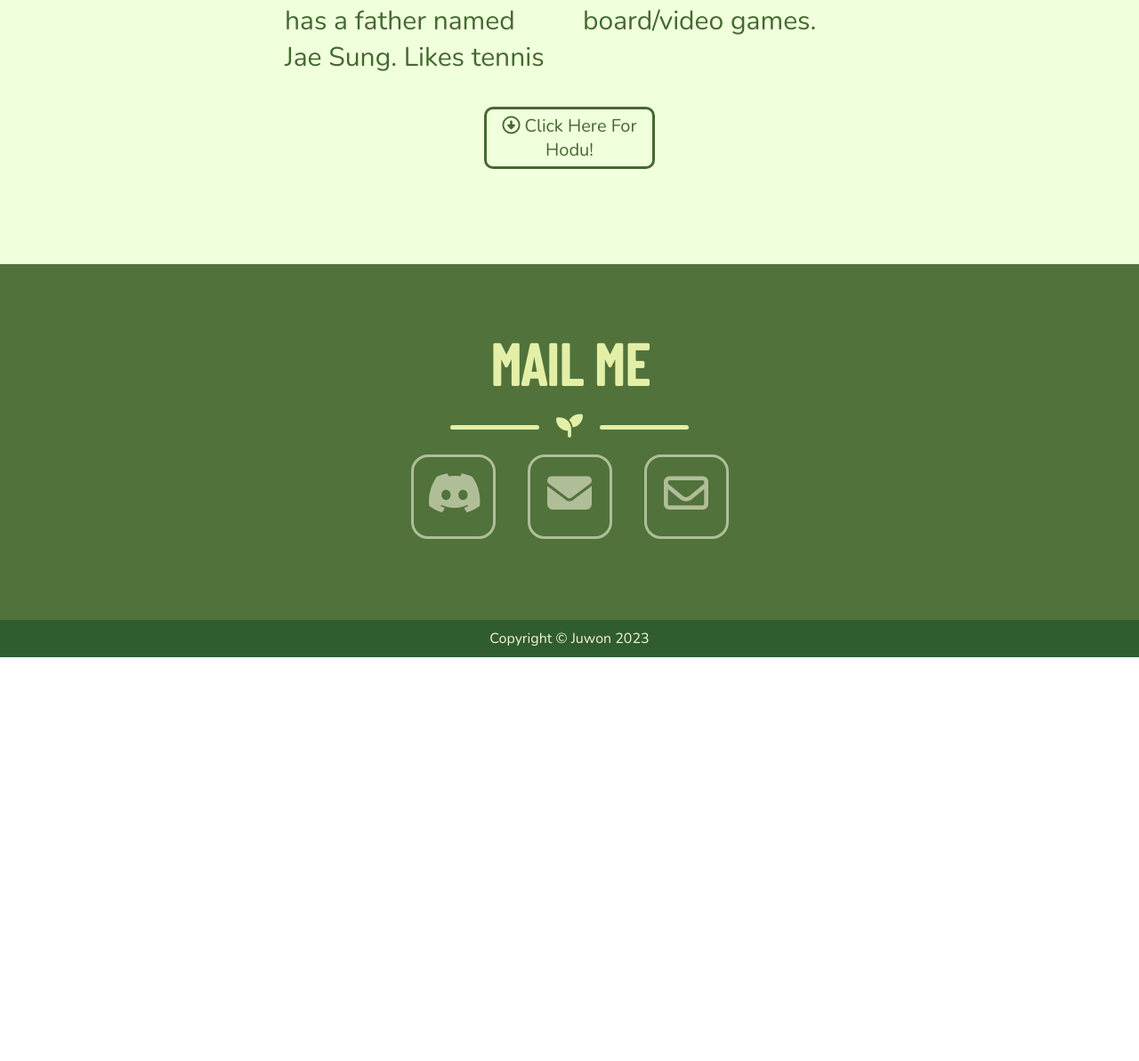
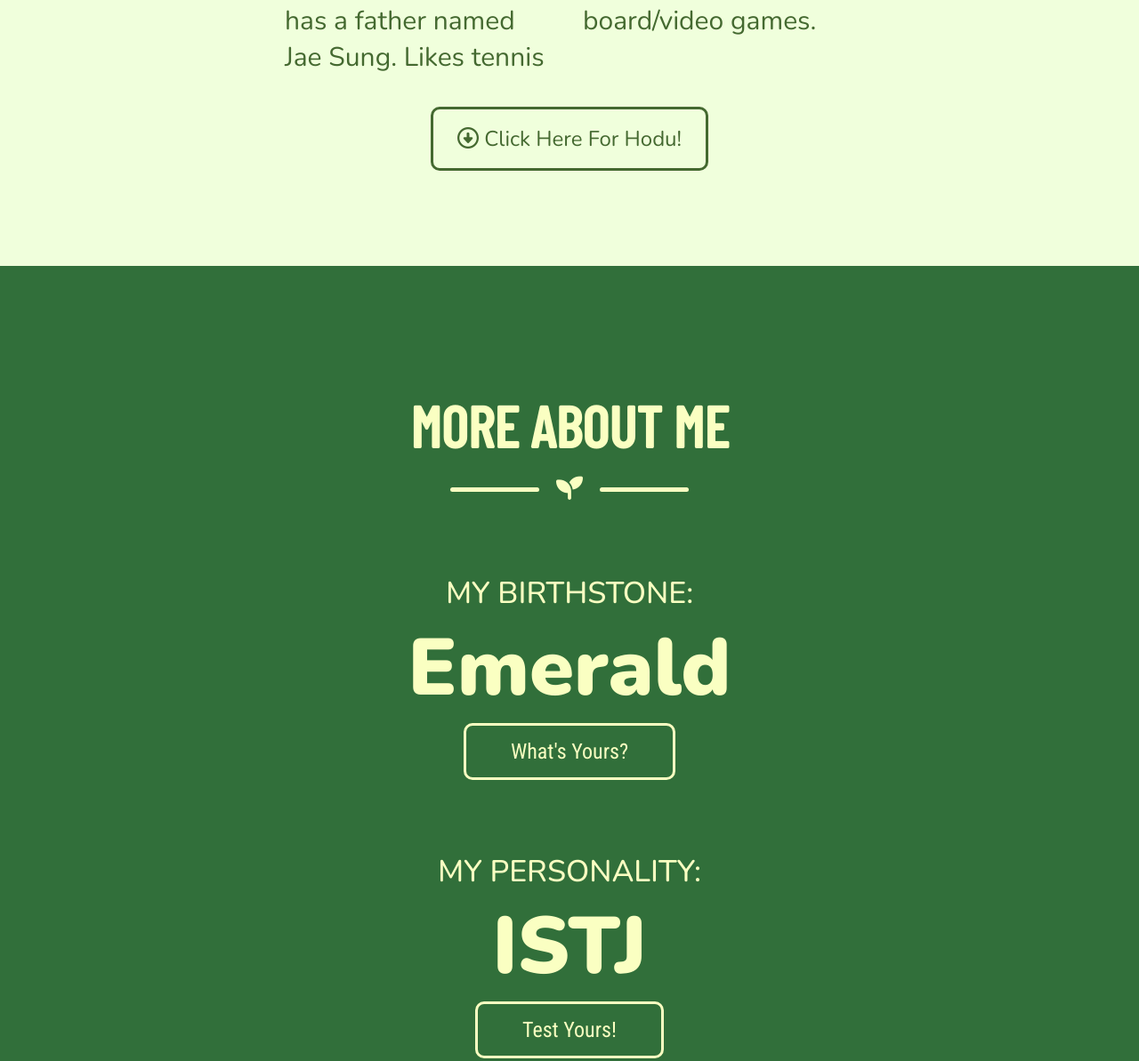
Before and after one commit to zuwonseo/zuwonseo.github.io, a plain HTML site: page index.html in a window 1280 px wide. Shown: the part 2183-3376 px from the top of the page at 89% size. Before the commit the page ends 2922 px from the top, so only its background shows below. Drawn offline with nearby package versions, Linux system fonts and the light colour scheme; a web font is replaced by a local one.

Commit message:
first commit

```diff
--- a/index.html
+++ b/index.html
@@ -3,10 +3,10 @@
 
 <head>
     <meta charset="UTF-8">
-    <title>me</title>
+    <title>Juwon</title>
     <link rel="preconnect" href="https://fonts.googleapis.com">
     <link rel="preconnect" href="https://fonts.gstatic.com" crossorigin>
-    <link href="https://fonts.googleapis.com/css2?family=Barlow+Condensed:ital,wght@0,200;0,300;0,400;0,500;1,200;1,300;1,400;1,500&family=Nunito:ital,wght@0,200;0,300;0,400;0,500;0,600;1,200;1,300;1,400;1,600&display=swap" rel="stylesheet">
+    <link href="https://fonts.googleapis.com/css2?family=Barlow+Condensed:ital,wght@0,200;0,300;0,400;0,500;1,200;1,300;1,400;1,500&family=Nunito:ital,wght@0,200;0,300;0,400;0,500;0,600;0,700;0,800;0,900;0,1000;1,200;1,300;1,400;1,500;1,600;1,700;1,800;1,900;1,1000&family=Roboto+Condensed:ital,wght@0,300;0,400;0,700;1,300;1,400;1,700&display=swap" rel="stylesheet">
     <link rel="stylesheet" href="https://cdnjs.cloudflare.com/ajax/libs/font-awesome/6.2.0/css/all.min.css" integrity="sha512-xh6O/CkQoPOWDdYTDqeRdPCVd1SpvCA9XXcUnZS2FmJNp1coAFzvtCN9BmamE+4aHK8yyUHUSCcJHgXloTyT2A==" crossorigin="anonymous" referrerpolicy="no-referrer" />
     <link rel="stylesheet" href="https://cdnjs.cloudflare.com/ajax/libs/simple-line-icons/2.5.5/css/simple-line-icons.css" integrity="sha512-9Tu/Gu0+bXW+oGrTGJOeNz2RG4MaF52FznXCciXFrXehFTLF6phJnJFNVOU2mmj9FWIXk9ap0H1ocygu1ZTRqg==" crossorigin="anonymous" referrerpolicy="no-referrer" />
     <style>
@@ -21,6 +21,14 @@
 
         }
 
+        button {
+            border: solid;
+            background-color: transparent;
+            border-radius: 10px;
+            font-size: 24px;
+            transition: 0.3s;
+        }
+
         h1 {
             font-family: 'barlow condensed';
             text-transform: uppercase;
@@ -29,7 +37,8 @@
 
         .seperator {
             text-align: center;
-            color: rgb(81, 111, 24)
+            color: rgb(81, 111, 24);
+            margin: 17px 0px;
         }
 
         .seperator hr {
@@ -202,17 +211,11 @@
         #contact button {
             width: 30%;
             height: 64px;
-            border: solid;
-            background-color: transparent;
-            border-radius: 8px;
             color: #dde8c8;
             font-family: 'nunito';
-            font-size: 24px;
-            transition: 0.3s;
         }
 
         #contact button:hover {
-            border: black;
             background-color: #dde8c8;
             color: #2e5a29;
             width: 32%;
@@ -247,24 +250,16 @@
         }
 
         #about button {
-            width: 15%;
-            height: 70px;
             margin: 35px 0px;
-            border-radius: 10px;
-            background-color: #f0ffdc;
-            border: solid;
-            font-size: 20px;
             font-family: 'nunito';
             color: #446930;
-            transition: 0.3s;
+            padding: 17px 27px;
         }
 
         #about button:hover {
-            border: solid;
-            width: 16%;
-            height: 80px;
             color: #f0ffdc;
             background-color: #446930;
+            padding: 20px 30px;
         }
 
         #center {
@@ -311,7 +306,7 @@
             border: solid;
             color: rgba(245, 245, 220, 0.58);
             transition: 0.2s;
-/*            margin: auto 35px;*/
+            /*            margin: auto 35px;*/
             padding: 12px;
             width: 95px;
             height: 95px;
@@ -321,7 +316,7 @@
 
         #mail li {
             display: inline-block;
-/*            border: solid;*/
+            /*            border: solid;*/
             margin: 0px 16px;
         }
 
@@ -331,10 +326,54 @@
             background-color: beige;
             color: #51723b;
         }
-        #mail i.fa-discord{
+
+        #mail i.fa-discord {
             position: relative;
             right:
         }
+
+        #more {
+            background-color: #316f3a;
+            padding: 72px 0px;
+            color: #faffc2;
+            text-align: center;
+            padding: 140px;
+        }
+
+        #more i {
+            color: #faffc2;
+        }
+
+        #more hr {
+            background-color: #faffc2;
+        }
+
+        #more h1:not(h1:first-of-type) {
+            font-family: 'nunito';
+            font-weight: 500;
+            font-size: 34px;
+            margin-top: 80px;
+        }
+
+        #more h2 {
+            font-family: 'nunito';
+            font-size: 90px;
+            text-transform: capitalize;
+            font-weight: 900;
+        }
+
+        #more button {
+            font-family: 'roboto condensed';
+            color: #faffc2;
+            padding: 15px 50px;
+        }
+
+        #more button:hover {
+            padding: 20px 55px;
+            background-color: #faffc2;
+            color: #316f3a
+        }
+
     </style>
 </head>
 
@@ -391,6 +430,41 @@
             <a href="images/hodu%20star%20u.jpg" alt="" download><button><i class="fa-regular fa-circle-down"></i> Click Here For Hodu!</button></a>
         </div>
     </section>
+
+    <section id="more">
+        <h1>more about me</h1>
+        <div class="seperator">
+            <hr>
+            <i class="fa-solid fa-seedling"></i>
+            <hr>
+        </div>
+        <h1>my birthstone:
+        </h1>
+        <h2>emerald</h2>
+        <a href="https://images.sampletemplates.com/wp-content/uploads/2015/11/13053124/Birthstone-Chart-by-Month.jpg" alt="" download>
+            <button>What's Yours?</button>
+        </a>
+        <h1>my personality:</h1>
+        <h2>ISTJ</h2>
+        <a href="https://www.16personalities.com/free-personality-test" alt="" download>
+            <button>Test Yours!</button>
+        </a>
+        <h1>my constellation:</h1>
+        <h2>Taurus</h2>
+        <a href="https://cf.ltkcdn.net/horoscopes/images/std-xs/287813-340x454-astrological-sign-glyphs-symbols.png"><button>What's Yours?</button></a>
+    </section>
+
+    <section id="hobbies">
+        <h1>my hobbies</h1>
+    </section>
+
+
+
+
+
+
+
+
     <section id="mail">
         <ul>
 
@@ -428,4 +502,6 @@
         Copyright &copy; Juwon 2023
     </footer>
 
-</body></html>
+</body>
+
+</html>
```
Also changed, not shown: images/hodu stare at u.jpg (renamed from images/hodu star u.jpg).
